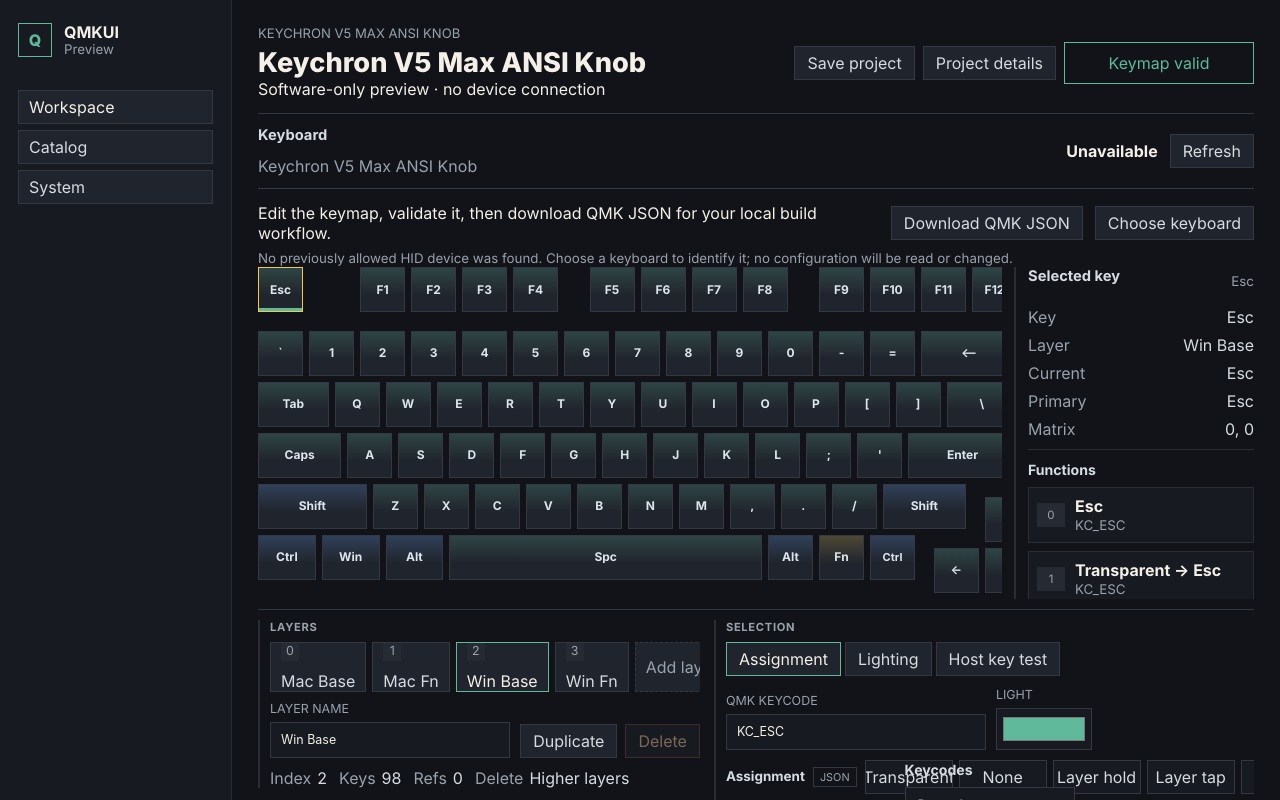
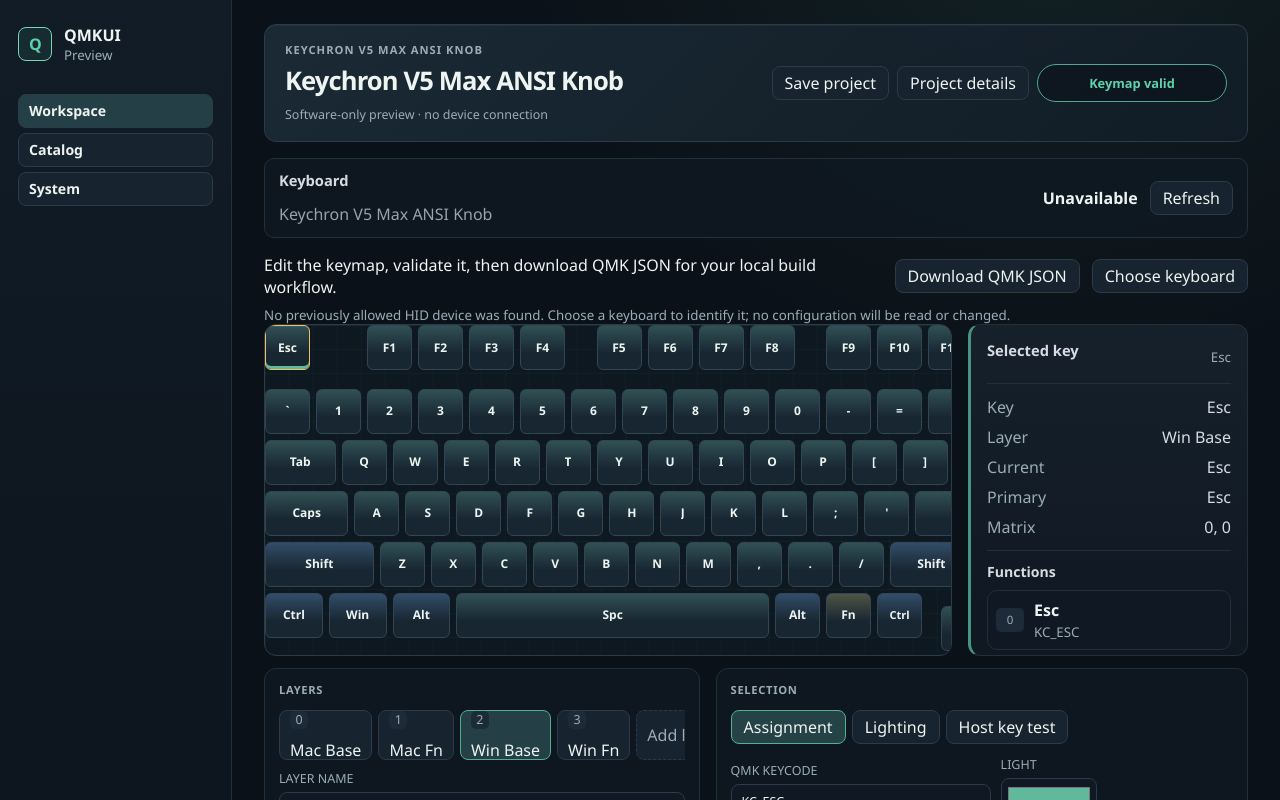
Before and after one commit to Cordtus/qmkui, a website built with Vite: page apps/desktop/index.html in a window 1280 px wide. Built offline with nearby package versions, Linux system fonts and the light colour scheme; files whose address does not match are found by name.

Commit message:
feat: refresh keyboard editor presentation

```diff
--- a/apps/desktop/src/styles.css
+++ b/apps/desktop/src/styles.css
@@ -1,16 +1,17 @@
 :root {
   color-scheme: dark;
-  --accent: #5fb99a;
-  --accent-warn: #f2c94c;
-  --border: #333842;
-  --border-muted: #2a2d34;
-  --panel: #171a20;
-  --panel-raised: #20242c;
-  --text: #f4f0e8;
-  --text-muted: #9aa2ad;
+  --accent: #5ed1aa;
+  --accent-warn: #efbd66;
+  --border: #2b3b4a;
+  --border-muted: #20303d;
+  --panel: #101923;
+  --panel-raised: #17232e;
+  --panel-strong: #1c2b37;
+  --text: #edf4f2;
+  --text-muted: #9badb7;
   font-family:
-    Inter, ui-sans-serif, system-ui, -apple-system, BlinkMacSystemFont, "Segoe UI", sans-serif;
-  background: #111318;
+    ui-sans-serif, system-ui, -apple-system, BlinkMacSystemFont, "Segoe UI", sans-serif;
+  background: #0b1118;
   color: var(--text);
   font-synthesis: none;
   text-rendering: geometricPrecision;
@@ -31,7 +32,9 @@ body {
   min-width: 320px;
   min-height: 100svh;
   overflow: hidden;
-  background: #111318;
+  background:
+    radial-gradient(circle at 82% -20%, rgb(94 209 170 / 0.09), transparent 34rem),
+    #0b1118;
   color: var(--text);
 }
 
@@ -75,10 +78,10 @@ h3 {
 .rail {
   display: flex;
   flex-direction: column;
-  gap: 32px;
+  gap: 30px;
   border-right: 1px solid var(--border-muted);
-  background: var(--panel);
-  padding: 22px 18px;
+  background: linear-gradient(180deg, #111c26 0%, #0d151e 100%);
+  padding: 24px 18px;
   overflow: hidden;
 }
 
@@ -93,9 +96,12 @@ h3 {
   width: 34px;
   height: 34px;
   place-items: center;
-  border: 1px solid var(--accent);
+  border: 1px solid color-mix(in srgb, var(--accent) 86%, white);
+  border-radius: 8px;
+  background: color-mix(in srgb, var(--accent) 9%, transparent);
   color: var(--accent);
   font-weight: 800;
+  letter-spacing: -0.06em;
 }
 
 .brand strong,
@@ -114,7 +120,7 @@ small {
 
 nav {
   display: grid;
-  gap: 6px;
+  gap: 5px;
 }
 
 .nav-item,
@@ -126,10 +132,12 @@ nav {
 }
 
 .nav-item {
-  min-height: 36px;
-  overflow: hidden;
-  padding: 0 10px;
-  color: var(--text-muted);
+  min-height: 40px;
+  overflow: hidden;
+  padding: 0 12px;
+  color: var(--text-muted);
+  font-size: 0.88rem;
+  font-weight: 650;
   text-align: left;
   text-overflow: ellipsis;
   white-space: nowrap;
@@ -138,25 +146,29 @@ nav {
 .nav-item.active,
 .nav-item:hover {
   border-color: var(--border);
-  background: var(--panel-raised);
+  background: color-mix(in srgb, var(--panel-strong) 88%, var(--accent));
   color: var(--text);
 }
 
 wa-button.nav-item.active::part(base),
 wa-button.nav-item:hover::part(base) {
   border-color: var(--border);
-  background: var(--panel-raised);
+  background: color-mix(in srgb, var(--panel-strong) 88%, var(--accent));
+}
+
+wa-button.nav-item.active::part(base) {
+  box-shadow: inset 3px 0 0 var(--accent);
 }
 
 .workspace {
   display: grid;
   grid-template-rows: auto auto auto;
   align-content: start;
-  gap: 14px;
+  gap: 16px;
   min-height: 0;
   min-width: 0;
   overflow: auto;
-  padding: 26px;
+  padding: 24px clamp(18px, 2.5vw, 38px) 34px;
 }
 
 .topbar {
@@ -167,6 +179,14 @@ wa-button.nav-item:hover::part(base) {
   min-width: 0;
 }
 
+.workspace-header {
+  border: 1px solid var(--border);
+  border-radius: 12px;
+  background: linear-gradient(135deg, rgb(28 43 55 / 0.94), rgb(18 29 39 / 0.94));
+  box-shadow: inset 0 1px 0 rgb(237 244 242 / 0.045);
+  padding: 18px 20px;
+}
+
 .topbar > div:first-child {
   min-width: 0;
 }
@@ -180,8 +200,10 @@ wa-button.nav-item:hover::part(base) {
 }
 
 .eyebrow {
-  margin: 0 0 4px;
-  font-size: 0.82rem;
+  margin: 0 0 5px;
+  font-size: 0.7rem;
+  font-weight: 760;
+  letter-spacing: 0.09em;
   text-transform: uppercase;
 }
 
@@ -193,9 +215,9 @@ p {
 
 h1 {
   overflow-wrap: anywhere;
-  font-size: clamp(1.7rem, 2vw, 2.2rem);
+  font-size: clamp(1.55rem, 2vw, 2.15rem);
   font-weight: 760;
-  letter-spacing: 0;
+  letter-spacing: -0.035em;
 }
 
 h2 {
@@ -214,7 +236,11 @@ h3 {
   min-width: 190px;
   max-width: 240px;
   border: 1px solid var(--border);
-  padding: 10px 12px;
+  border-radius: 999px;
+  padding: 9px 14px;
+  background: rgb(8 14 20 / 0.42);
+  font-size: 0.8rem;
+  font-weight: 720;
   text-align: center;
   white-space: nowrap;
 }
@@ -230,8 +256,14 @@ h3 {
 }
 
 .status.ready {
-  border-color: var(--accent);
+  border-color: color-mix(in srgb, var(--accent) 72%, var(--border));
   color: var(--accent);
+}
+
+.preview-boundary {
+  margin-top: 8px;
+  color: var(--text-muted);
+  font-size: 0.78rem;
 }
 
 .view-stack {
@@ -288,9 +320,10 @@ h3 {
   align-items: center;
   justify-content: space-between;
   gap: 18px;
-  border-top: 1px solid var(--border);
-  border-bottom: 1px solid var(--border);
-  padding: 12px 0;
+  border: 1px solid var(--border-muted);
+  border-radius: 10px;
+  background: rgb(16 25 35 / 0.72);
+  padding: 12px 14px;
 }
 
 .probe-strip p {
@@ -318,17 +351,23 @@ wa-button.control-button {
   min-height: 34px;
   min-width: 0;
   border: 1px solid var(--border);
+  border-radius: 8px;
   background: var(--panel-raised);
-  color: #d7dce3;
+  color: var(--text);
   cursor: pointer;
   padding: 0 12px;
   text-decoration: none;
+  transition:
+    background 140ms ease,
+    border-color 140ms ease,
+    color 140ms ease,
+    transform 140ms ease;
 }
 
 wa-button.control-button::part(base) {
   min-height: inherit;
   border: 0;
-  border-radius: 0;
+  border-radius: 7px;
   background: transparent;
   color: inherit;
   font: inherit;
@@ -336,6 +375,23 @@ wa-button.control-button::part(base) {
   padding: 0;
 }
 
+wa-button.control-button:hover:not([disabled]) {
+  border-color: color-mix(in srgb, var(--accent) 54%, var(--border));
+  background: var(--panel-strong);
+}
+
+wa-button.control-button:active:not([disabled]) {
+  transform: translateY(1px);
+}
+
+wa-button.control-button:focus-visible,
+input:focus-visible,
+select:focus-visible,
+textarea:focus-visible {
+  outline: 2px solid var(--accent-warn);
+  outline-offset: 2px;
+}
+
 wa-button.control-button::part(label) {
   overflow: hidden;
   min-width: 0;
@@ -366,7 +422,8 @@ wa-button.secondary-action.danger {
 wa-button.layer-tab.active,
 wa-button.keycode-tab.active,
 wa-button.segment.active {
-  border-color: var(--accent);
+  border-color: color-mix(in srgb, var(--accent) 76%, var(--border));
+  background: color-mix(in srgb, var(--panel-strong) 88%, var(--accent));
   color: var(--text);
 }
 
@@ -403,8 +460,8 @@ wa-button.keycode-option {
 }
 
 .keyboard-stage {
-  --key-info-width: 240px;
-  --keyboard-stage-gap: 12px;
+  --key-info-width: 280px;
+  --keyboard-stage-gap: 16px;
   --keyboard-canvas-pad-y: 0px;
   display: grid;
   grid-template-columns: minmax(0, var(--keyboard-board-width)) minmax(var(--key-info-width), 1fr);
@@ -418,20 +475,23 @@ wa-button.keycode-option {
 .key-info-panel {
   display: grid;
   grid-template-columns: minmax(180px, 0.68fr) minmax(260px, 1fr);
-  gap: 10px 14px;
+  gap: 12px 16px;
   align-content: start;
   max-height: var(--keyboard-board-height);
   min-height: 0;
   min-width: 0;
   overflow: auto;
-  border-left: 2px solid var(--border-muted);
-  padding-left: 12px;
+  border: 1px solid var(--border-muted);
+  border-left: 3px solid color-mix(in srgb, var(--accent) 62%, var(--border-muted));
+  border-radius: 12px;
+  background: linear-gradient(180deg, rgb(23 35 46 / 0.9), rgb(16 25 35 / 0.9));
+  padding: 16px;
 }
 
 .key-info-panel .panel-heading {
   grid-column: 1 / -1;
-  border-bottom: 0;
-  padding-bottom: 0;
+  border-bottom: 1px solid var(--border-muted);
+  padding-bottom: 10px;
 }
 
 .key-info-panel dl {
@@ -457,28 +517,30 @@ wa-button.keycode-option {
   border-top: 0;
   border-left: 1px solid var(--border-muted);
   padding-top: 0;
-  padding-left: 10px;
+  padding-left: 12px;
 }
 
 .workspace-controls {
   display: grid;
   grid-template-columns: minmax(0, 0.9fr) minmax(0, 1.1fr);
-  gap: 14px;
+  gap: 16px;
   align-items: start;
   min-height: 0;
   min-width: 0;
   overflow: visible;
-  border-top: 1px solid var(--border);
-  padding-top: 10px;
+  border-top: 0;
+  padding-top: 2px;
 }
 
 .settings-group {
   display: grid;
-  gap: 8px;
+  gap: 12px;
   align-content: start;
   min-width: 0;
-  border-left: 2px solid var(--border-muted);
-  padding-left: 10px;
+  border: 1px solid var(--border-muted);
+  border-radius: 12px;
+  background: rgb(16 25 35 / 0.72);
+  padding: 14px;
 }
 
 .settings-group-title {
@@ -491,7 +553,7 @@ wa-button.keycode-option {
 }
 
 .settings-group:focus-within {
-  border-left-color: color-mix(in srgb, var(--accent) 68%, var(--border-muted));
+  border-color: color-mix(in srgb, var(--accent) 68%, var(--border-muted));
 }
 
 .layer-strip {
@@ -512,6 +574,8 @@ wa-button.keycode-option {
   min-width: 0;
   overflow: hidden;
   padding: 0 10px;
+  border-color: var(--border-muted);
+  border-radius: 8px;
   background: var(--panel);
   text-align: left;
   text-overflow: ellipsis;
@@ -524,7 +588,8 @@ wa-button.keycode-option {
   height: 18px;
   flex: 0 0 auto;
   place-items: center;
-  background: #262b33;
+  border-radius: 5px;
+  background: var(--panel-strong);
   color: var(--text-muted);
   font-size: 0.78rem;
 }
@@ -606,6 +671,14 @@ wa-button.keycode-option {
   max-height: var(--keyboard-board-height);
   max-width: 100%;
   min-height: 0;
+  border: 1px solid var(--border);
+  border-radius: 12px;
+  background-color: #0e1821;
+  background-image:
+    linear-gradient(rgb(94 209 170 / 0.035) 1px, transparent 1px),
+    linear-gradient(90deg, rgb(94 209 170 / 0.035) 1px, transparent 1px);
+  background-size: 24px 24px;
+  box-shadow: inset 0 1px 0 rgb(237 244 242 / 0.035);
   padding: 0;
   place-items: start;
 }
@@ -622,11 +695,12 @@ wa-button.keycode-option {
   min-height: 30px;
   place-items: center;
   padding: 5px;
-  border-color: #333842;
-  color: #dfe5ed;
+  border-color: #324554;
+  border-radius: 6px;
+  color: var(--text);
   background:
-    linear-gradient(180deg, color-mix(in srgb, var(--key-light) 22%, #20242c), #20242c 64%),
-    #20242c;
+    linear-gradient(180deg, color-mix(in srgb, var(--key-light) 21%, #243542), #182631 64%),
+    #182631;
   text-align: center;
   cursor: pointer;
   transition:
@@ -643,20 +717,22 @@ wa-button.keycode-option {
 .key:hover {
   border-color: var(--accent);
   background:
-    linear-gradient(180deg, color-mix(in srgb, var(--key-light) 32%, #242a32), #242a32 64%),
-    #242a32;
+    linear-gradient(180deg, color-mix(in srgb, var(--key-light) 34%, #2a4150), #1c2d38 64%),
+    #1c2d38;
   transform: translateY(-1px);
 }
 
 .key.selected {
   border-color: var(--accent-warn);
-  box-shadow: inset 0 -3px 0 var(--key-light);
+  box-shadow:
+    inset 0 -3px 0 var(--key-light),
+    inset 0 1px 0 rgb(237 244 242 / 0.08);
 }
 
 .key strong {
   overflow: hidden;
   max-width: 100%;
-  color: #dfe5ed;
+  color: var(--text);
   font-size: var(--key-label-size, 12px);
   line-height: 1;
   letter-spacing: 0;
@@ -675,7 +751,7 @@ wa-button.keycode-option {
 
 .context-tabs {
   display: flex;
-  gap: 4px;
+  gap: 6px;
   min-width: 0;
   overflow-x: auto;
 }
@@ -684,7 +760,8 @@ wa-button.keycode-option {
   flex: 0 0 auto;
   min-height: 34px;
   overflow: hidden;
-  border: 1px solid var(--border);
+  border: 1px solid var(--border-muted);
+  border-radius: 8px;
   background: var(--panel);
   color: var(--text-muted);
   text-overflow: ellipsis;
@@ -692,7 +769,8 @@ wa-button.keycode-option {
 }
 
 .context-tab.active {
-  border-color: var(--accent);
+  border-color: color-mix(in srgb, var(--accent) 78%, var(--border));
+  background: color-mix(in srgb, var(--panel-strong) 86%, var(--accent));
   color: var(--text);
 }
 
@@ -762,7 +840,7 @@ wa-button.keycode-option {
 
 .context-disclosure::part(base) {
   border-color: var(--border-muted);
-  border-radius: 0;
+  border-radius: 8px;
   background: var(--panel);
 }
 
@@ -821,6 +899,7 @@ textarea {
   min-height: 36px;
   min-width: 0;
   border: 1px solid var(--border);
+  border-radius: 8px;
   background: var(--panel);
   color: var(--text);
   font: inherit;
@@ -886,6 +965,7 @@ input[type="color"] {
   min-height: 34px;
   overflow: hidden;
   border: 1px solid var(--border);
+  border-radius: 8px;
   background: var(--panel);
   color: var(--text);
   padding: 0 8px;
@@ -959,6 +1039,7 @@ input[type="color"] {
   min-height: 42px;
   overflow: hidden;
   border: 1px solid var(--border);
+  border-radius: 8px;
   background: var(--panel);
   color: inherit;
   justify-items: start;
@@ -1016,6 +1097,7 @@ input[type="color"] {
   align-items: center;
   min-width: 0;
   border: 1px solid var(--border-muted);
+  border-radius: 10px;
   background: var(--panel);
   padding: 8px;
 }
@@ -1040,7 +1122,8 @@ input[type="color"] {
   min-width: 28px;
   height: 24px;
   place-items: center;
-  background: #262b33;
+  border-radius: 5px;
+  background: var(--panel-strong);
   color: var(--text-muted);
   font-size: 0.72rem;
 }
@@ -1070,6 +1153,7 @@ input[type="color"] {
   gap: 10px;
   min-width: 0;
   border: 1px solid var(--border);
+  border-radius: 10px;
   background: var(--panel);
   padding: 12px;
 }
@@ -1090,6 +1174,7 @@ input[type="color"] {
   gap: 2px;
   min-width: 0;
   border: 1px solid var(--border-muted);
+  border-radius: 8px;
   background: var(--panel);
   padding: 8px;
 }
@@ -1113,6 +1198,7 @@ input[type="color"] {
   gap: 2px;
   min-width: 0;
   border: 1px solid var(--border-muted);
+  border-radius: 8px;
   background: var(--panel);
   padding: 8px;
 }
@@ -1148,6 +1234,7 @@ input[type="color"] {
   min-height: 34px;
   overflow: hidden;
   border: 1px solid var(--border);
+  border-radius: 8px;
   background: var(--panel);
   color: var(--text-muted);
   text-overflow: ellipsis;
@@ -1155,7 +1242,8 @@ input[type="color"] {
 }
 
 .segment.active {
-  border-color: var(--accent);
+  border-color: color-mix(in srgb, var(--accent) 76%, var(--border));
+  background: color-mix(in srgb, var(--panel-strong) 86%, var(--accent));
   color: var(--text);
 }
 
@@ -1194,6 +1282,7 @@ input[type="color"] {
 .project-transfer::part(base),
 .support-details::part(base) {
   border-color: var(--border-muted);
+  border-radius: 10px;
   background: var(--panel);
 }
 
@@ -1212,6 +1301,7 @@ input[type="color"] {
 .project-status {
   min-height: 32px;
   border: 1px solid var(--border-muted);
+  border-radius: 8px;
   background: var(--panel);
   padding: 8px;
   font-size: 0.82rem;
@@ -1243,6 +1333,7 @@ input[type="color"] {
   gap: 2px;
   min-width: 0;
   border: 1px solid var(--border-muted);
+  border-radius: 8px;
   background: var(--panel);
   padding: 8px;
 }
@@ -1281,6 +1372,8 @@ input[type="color"] {
 
 .project-details-drawer::part(dialog) {
   width: min(640px, calc(100vw - 24px));
+  border: 1px solid var(--border);
+  border-radius: 14px;
   background: var(--panel-raised);
   color: var(--text);
 }
@@ -1492,6 +1585,10 @@ dd {
     flex-direction: column;
   }
 
+  .workspace-header {
+    padding: 16px;
+  }
+
   .topbar-actions {
     flex-wrap: wrap;
     width: 100%;
@@ -1513,4 +1610,28 @@ dd {
     overflow: auto;
     padding: 18px;
   }
-}
+
+  .keyboard-stage {
+    grid-template-columns: minmax(0, 1fr);
+    max-height: none !important;
+  }
+
+  .keyboard-scroll {
+    width: 100% !important;
+    max-height: none;
+  }
+
+  .key-info-panel {
+    grid-template-columns: 1fr;
+    max-height: none;
+  }
+}
+
+@media (prefers-reduced-motion: reduce) {
+  *,
+  *::before,
+  *::after {
+    scroll-behavior: auto !important;
+    transition-duration: 0.01ms !important;
+  }
+}
```
Also changed, not shown: apps/desktop/src/ui.layout.test.ts (+27 -0 lines).
